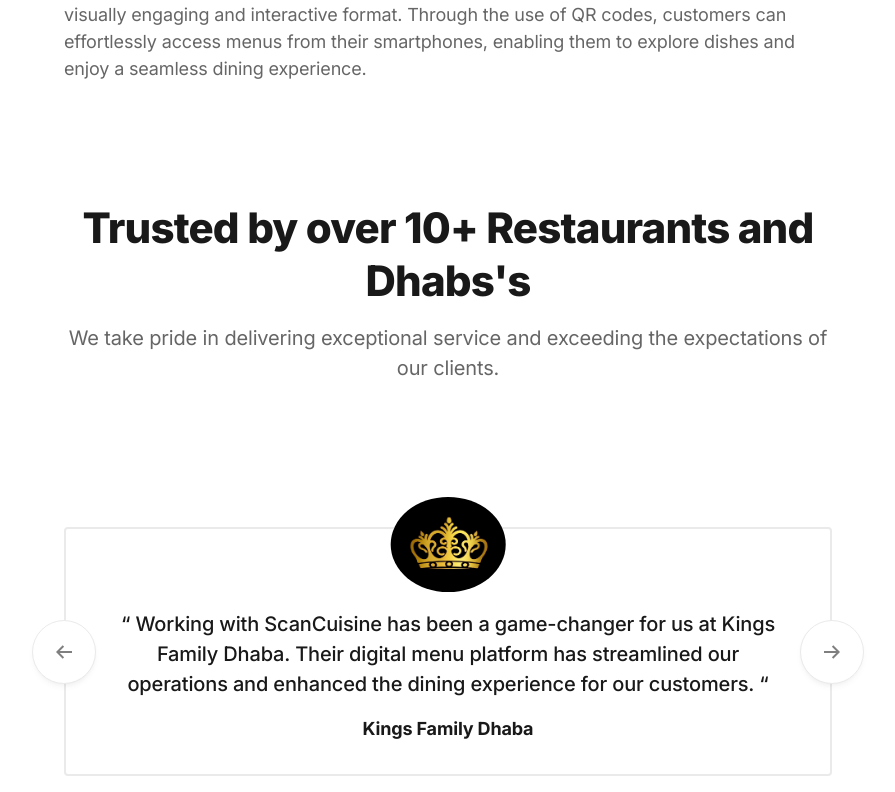
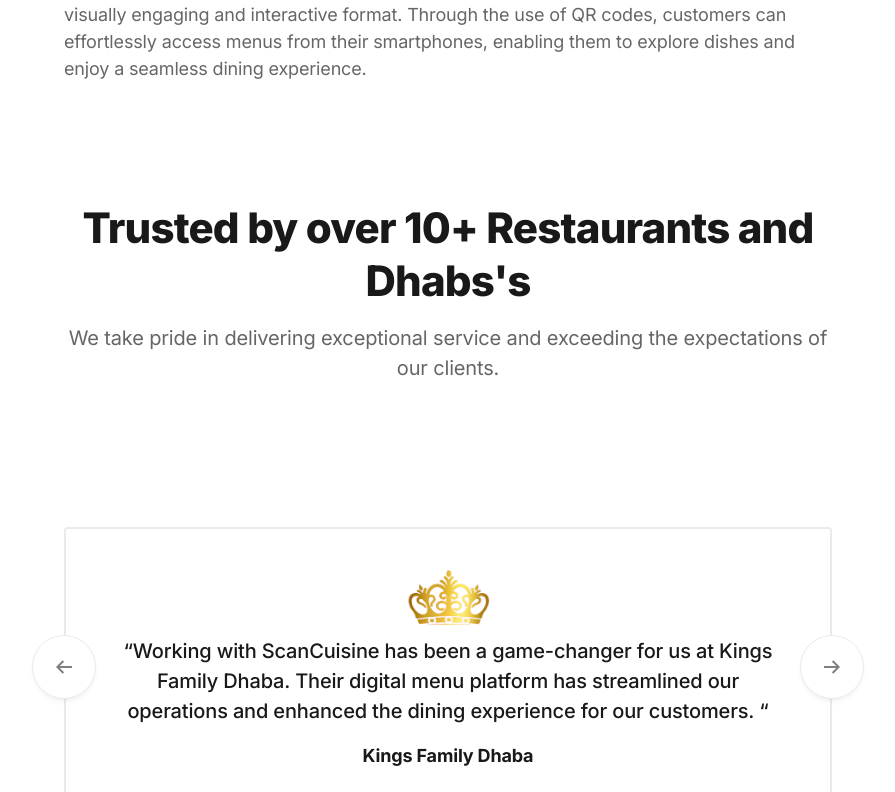
Before and after one commit to Muzaffar2807/scanCusinie, a Next.js app: page /about in a window 1280 px wide. Shown: the part 968-1760 px from the top of the page, without its empty margins (192-1087 px from the left). Built offline with nearby package versions, Linux system fonts and the light colour scheme.

Commit message:
ui changes

```diff
--- a/components/features-blocks.css
+++ b/components/features-blocks.css
@@ -1,7 +1,8 @@
 .boxes{
     height: 100%;
-   box-shadow: 0 14px 28px rgba(0,0,0,0.25), 0 10px 10px rgba(0,0,0,0.22);
+  /*  box-shadow: 0 14px 28px rgba(0,0,0,0.25), 0 10px 10px rgba(0,0,0,0.22); */
    border-radius: 4%;
+     box-shadow: 0 3px 10px rgb(0 0 0 / 0.2);
 }
 
 .banner-image{
--- a/components/testimonials-carousel.tsx
+++ b/components/testimonials-carousel.tsx
@@ -24,7 +24,14 @@
     {
       img: KingsImage,
       alt: 'Kings Family Dhaba',
-      quote: '“ Working with ScanCuisine has been a game-changer for us at Kings Family Dhaba. Their digital menu platform has streamlined our operations and enhanced the dining experience for our customers. “',
+      quote: '“Working with ScanCuisine has been a game-changer for us at Kings Family Dhaba. Their digital menu platform has streamlined our operations and enhanced the dining experience for our customers. “',
+      name: 'Kings Family Dhaba',
+
+    },
+     {
+      img: KingsImage,
+      alt: 'Kings Family Dhaba',
+      quote: '“Working with ScanCuisine has been a game-changer for us at Kings Family Dhaba. Their digital menu platform has streamlined our operations and enhanced the dining experience for our customers. “',
       name: 'Kings Family Dhaba',
 
     },
@@ -44,9 +51,9 @@
     if (testimonials.current && testimonials.current.parentElement) testimonials.current.parentElement.style.height = `${testimonials.current.clientHeight}px`
   }
 
-  useEffect(() => {
+ /*  useEffect(() => {
     heightFix()
-  }, [])
+  }, [])   */
 
   return (
     <section className="relative">
@@ -78,19 +85,26 @@
                     <Transition
                       key={index}
                       show={active === index}
-                      className="w-full text-center px-12 py-8 pt-20 mx-4 md:mx-0"
+                      className="w-full text-center px-12 py-8 h-full   mx-4 md:mx-0"
                       enter="transition ease-in-out duration-700 transform order-first"
                       enterFrom="opacity-0 -translate-y-8"
                       enterTo="opacity-100 scale-100"
                       leave="transition ease-in-out duration-300 transform absolute"
                       leaveFrom="opacity-100 translate-y-0"
                       leaveTo="opacity-0 translate-y-8"
-                      beforeEnter={() => heightFix()}
+                    //  beforeEnter={() => heightFix()}
                       unmount={false}
                     >
-                      <div className="absolute top-0 -mt-8 left-1/2 transform -translate-x-1/2" style={{ background: '#000', borderRadius: '50%', width: '15%', height: '38%', display: 'flex', alignItems: 'center', justifyContent: 'center'}}>
+                     {/*  <div className="absolute top-0 -mt-8 left-1/2 transform -translate-x-1/2" style={{ background: '#000', borderRadius: '50%', width: '15%', height: '38%', display: 'flex', alignItems: 'center', justifyContent: 'center'}}>
 
                         <Image className="relative rounded-full" src={item.img} width={120} height={80} alt={item.alt} />
+                      </div> */}
+
+
+                         <div className="justify-center flex py-2"  >
+
+                        <Image className="relative rounded-full" src={item.img} width={120} height={80} alt={item.alt} />
+
                       </div>
                       <blockquote className="text-xl font-medium mb-4">{item.quote}</blockquote>
                       <cite className="block font-bold text-lg not-italic mb-1">{item.name}</cite>
--- a/components/ui/footer.tsx
+++ b/components/ui/footer.tsx
@@ -1,6 +1,19 @@
 import Logo from './logo'
+import { useState, useEffect } from 'react'
 
 export default function Footer() {
+  const [top, setTop] = useState<boolean>(true)
+
+  // detect whether user has scrolled the page down by 10px
+  const scrollHandler = () => {
+    window.pageYOffset > 10 ? setTop(false) : setTop(true)
+  }
+
+  useEffect(() => {
+    scrollHandler()
+    window.addEventListener('scroll', scrollHandler)
+    return () => window.removeEventListener('scroll', scrollHandler)
+  }, [top])
   return (
     <footer>
       <div className="max-w-6xl mx-auto px-4 sm:px-6">
@@ -64,13 +77,13 @@
             <h6 className="text-gray-800 font-medium mb-2">Company</h6>
             <ul className="text-sm">
               <li className="mb-2">
-                <a href="#0" className="text-gray-600 hover:text-gray-900 transition duration-150 ease-in-out">Home</a>
+                <a href="/" className="text-gray-600 hover:text-gray-900 transition duration-150 ease-in-out">Home</a>
               </li>
               <li className="mb-2">
-                <a href="#0" className="text-gray-600 hover:text-gray-900 transition duration-150 ease-in-out">Pricing</a>
+                <a href="/pricing" className="text-gray-600 hover:text-gray-900 transition duration-150 ease-in-out">Pricing</a>
               </li>
               <li className="mb-2">
-                <a href="#0" className="text-gray-600 hover:text-gray-900 transition duration-150 ease-in-out">About Us</a>
+                <a href="/about" className="text-gray-600 hover:text-gray-900 transition duration-150 ease-in-out">About Us</a>
               </li>
             </ul>
           </div>
--- a/components/ui/header.tsx
+++ b/components/ui/header.tsx
@@ -51,22 +51,22 @@
                <Dropdown title="Business Type">
 
                  <li>
-                  <Link href="/documentation" className="font-medium text-sm text-gray-600 hover:text-gray-900 flex py-2 px-5 leading-tight">Dhaba's</Link>
+                  <Link href="" className="font-medium text-sm text-gray-600 hover:text-gray-900 flex py-2 px-5 leading-tight">Dhaba's</Link>
                 </li>
                 <li>
-                  <Link href="/documentation" className="font-medium text-sm text-gray-600 hover:text-gray-900 flex py-2 px-5 leading-tight">Restaurants</Link>
+                  <Link href="" className="font-medium text-sm text-gray-600 hover:text-gray-900 flex py-2 px-5 leading-tight">Restaurants</Link>
                 </li>
                 <li>
-                  <Link href="/support" className="font-medium text-sm text-gray-600 hover:text-gray-900 flex py-2 px-5 leading-tight">Cafe's</Link>
+                  <Link href="" className="font-medium text-sm text-gray-600 hover:text-gray-900 flex py-2 px-5 leading-tight">Cafe's</Link>
                 </li>
                 <li>
-                  <Link href="/404" className="font-medium text-sm text-gray-600 hover:text-gray-900 flex py-2 px-5 leading-tight">Cinema Halls</Link>
+                  <Link href="" className="font-medium text-sm text-gray-600 hover:text-gray-900 flex py-2 px-5 leading-tight">Cinema Halls</Link>
                 </li>
                  <li>
-                  <Link href="/404" className="font-medium text-sm text-gray-600 hover:text-gray-900 flex py-2 px-5 leading-tight">Bakery's</Link>
+                  <Link href="" className="font-medium text-sm text-gray-600 hover:text-gray-900 flex py-2 px-5 leading-tight">Bakery's</Link>
                 </li>
                  <li>
-                  <Link href="/404" className="font-medium text-sm text-gray-600 hover:text-gray-900 flex py-2 px-5 leading-tight">Ice Cream Center's</Link>
+                  <Link href="" className="font-medium text-sm text-gray-600 hover:text-gray-900 flex py-2 px-5 leading-tight">Ice Cream Center's</Link>
                 </li>
               </Dropdown>
 
--- a/components/ui/mobile-menu.tsx
+++ b/components/ui/mobile-menu.tsx
@@ -78,22 +78,22 @@
               <span className="flex text-gray-600 hover:text-gray-900 py-2" onClick={() => setMobileNavOpen(false)}>Business Type</span>
               <ul className="pl-4">
                 <li>
-                  <Link href="/documentation" className="text-sm flex font-medium text-gray-600 hover:text-gray-900 py-2" onClick={() => setMobileNavOpen(false)}>Dhaba's</Link>
+                  <Link href="" className="text-sm flex font-medium text-gray-600 hover:text-gray-900 py-2" onClick={() => setMobileNavOpen(false)}>Dhaba's</Link>
                 </li>
                 <li>
-                  <Link href="/support" className="text-sm flex font-medium text-gray-600 hover:text-gray-900 py-2" onClick={() => setMobileNavOpen(false)}>Restaurants</Link>
+                  <Link href="" className="text-sm flex font-medium text-gray-600 hover:text-gray-900 py-2" onClick={() => setMobileNavOpen(false)}>Restaurants</Link>
                 </li>
                 <li>
-                  <Link href="/404" className="text-sm flex font-medium text-gray-600 hover:text-gray-900 py-2" onClick={() => setMobileNavOpen(false)}>Cafe's</Link>
+                  <Link href="" className="text-sm flex font-medium text-gray-600 hover:text-gray-900 py-2" onClick={() => setMobileNavOpen(false)}>Cafe's</Link>
                 </li>
                  <li>
-                  <Link href="/404" className="text-sm flex font-medium text-gray-600 hover:text-gray-900 py-2" onClick={() => setMobileNavOpen(false)}>Cinema Halls</Link>
+                  <Link href="" className="text-sm flex font-medium text-gray-600 hover:text-gray-900 py-2" onClick={() => setMobileNavOpen(false)}>Cinema Halls</Link>
                 </li>
                  <li>
-                  <Link href="/404" className="text-sm flex font-medium text-gray-600 hover:text-gray-900 py-2" onClick={() => setMobileNavOpen(false)}>Baker's</Link>
+                  <Link href="" className="text-sm flex font-medium text-gray-600 hover:text-gray-900 py-2" onClick={() => setMobileNavOpen(false)}>Baker's</Link>
                 </li>
                  <li>
-                  <Link href="/404" className="text-sm flex font-medium text-gray-600 hover:text-gray-900 py-2" onClick={() => setMobileNavOpen(false)}>Ice Cream Stations</Link>
+                  <Link href="" className="text-sm flex font-medium text-gray-600 hover:text-gray-900 py-2" onClick={() => setMobileNavOpen(false)}>Ice Cream Stations</Link>
                 </li>
               </ul>
             </li>
```
Also changed, not shown: components/news.css (added, +18 -0 lines), components/news.tsx (+21 -19 lines), components/pricing-tables.tsx (+5 -5 lines).
